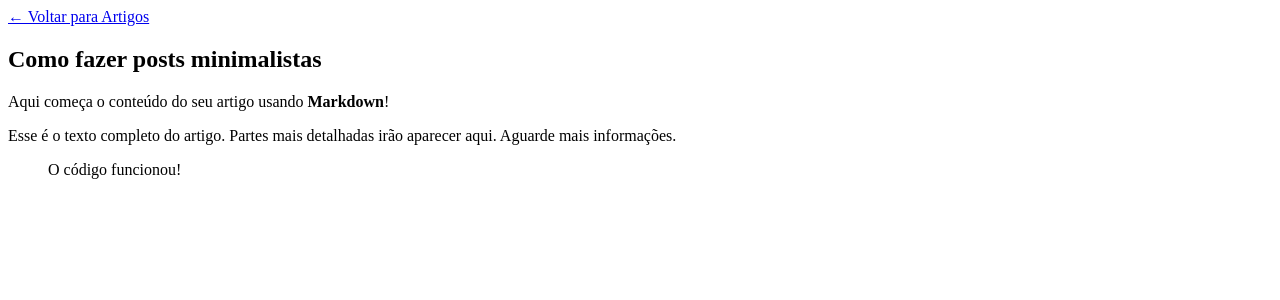
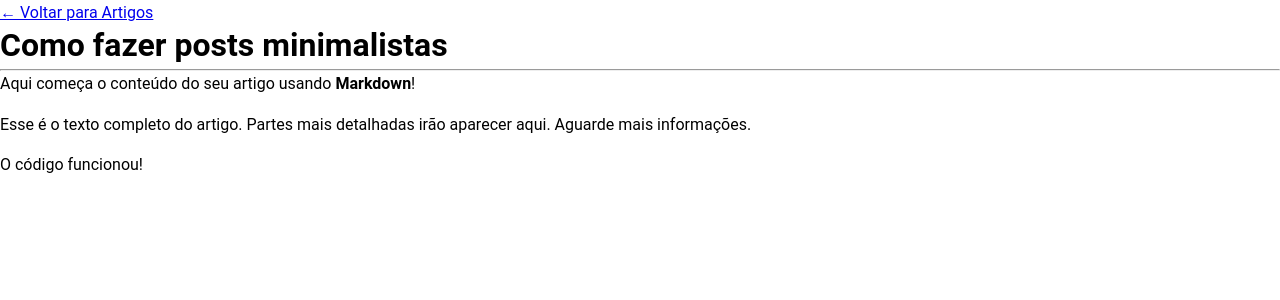
Before and after one commit to chavezjuan/chavezjuan.github.io, a Jekyll site: the page built from _posts/2026-04-18-outro-artigo-teste.md, in a window 1280 px wide. Shown: the top 300 px of the page. Built offline with Jekyll 4.4.1, drawn with Linux system fonts in a browser that asks for light colours.

Commit message:
fix: added style css for articles

```diff
--- a/_layouts/post.html
+++ b/_layouts/post.html
@@ -3,12 +3,13 @@
 <head>
     <meta charset="UTF-8">
     <title>{{ page.title }}</title>
-    <link rel="stylesheet" href="/style.css">
+    <link rel="stylesheet" href="/css/style.css">
 </head>
 <body>
     <a href="/articles.html">← Voltar para Artigos</a>
     <article>
         <h1>{{ page.title }}</h1>
+        <hr>
         {{ content }}
     </article>
 </body>
--- a/css/style.css
+++ b/css/style.css
@@ -62,6 +62,7 @@
     margin-bottom: 40px; /* Space between blog posts */
 }
 
+article h1,
 article h2 {
     margin-bottom: 5px;
     font-size: 2em;
```
